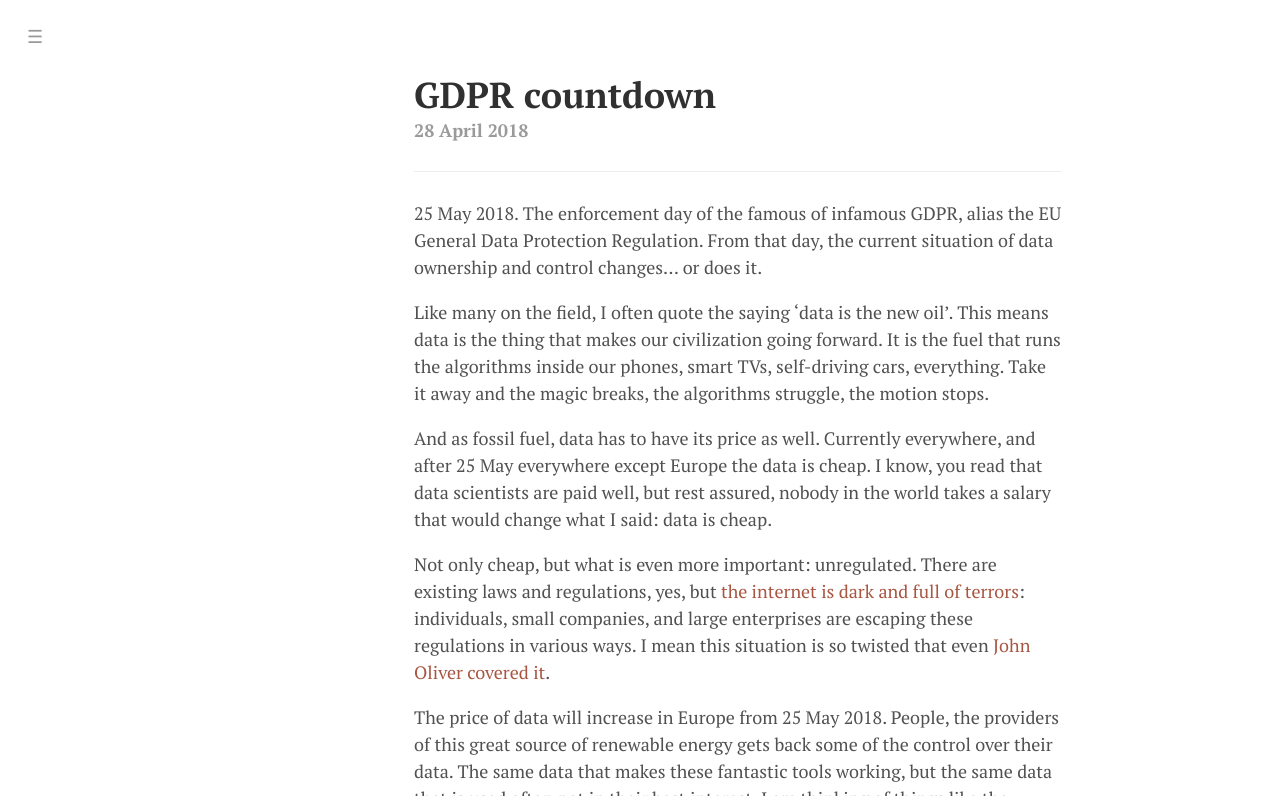
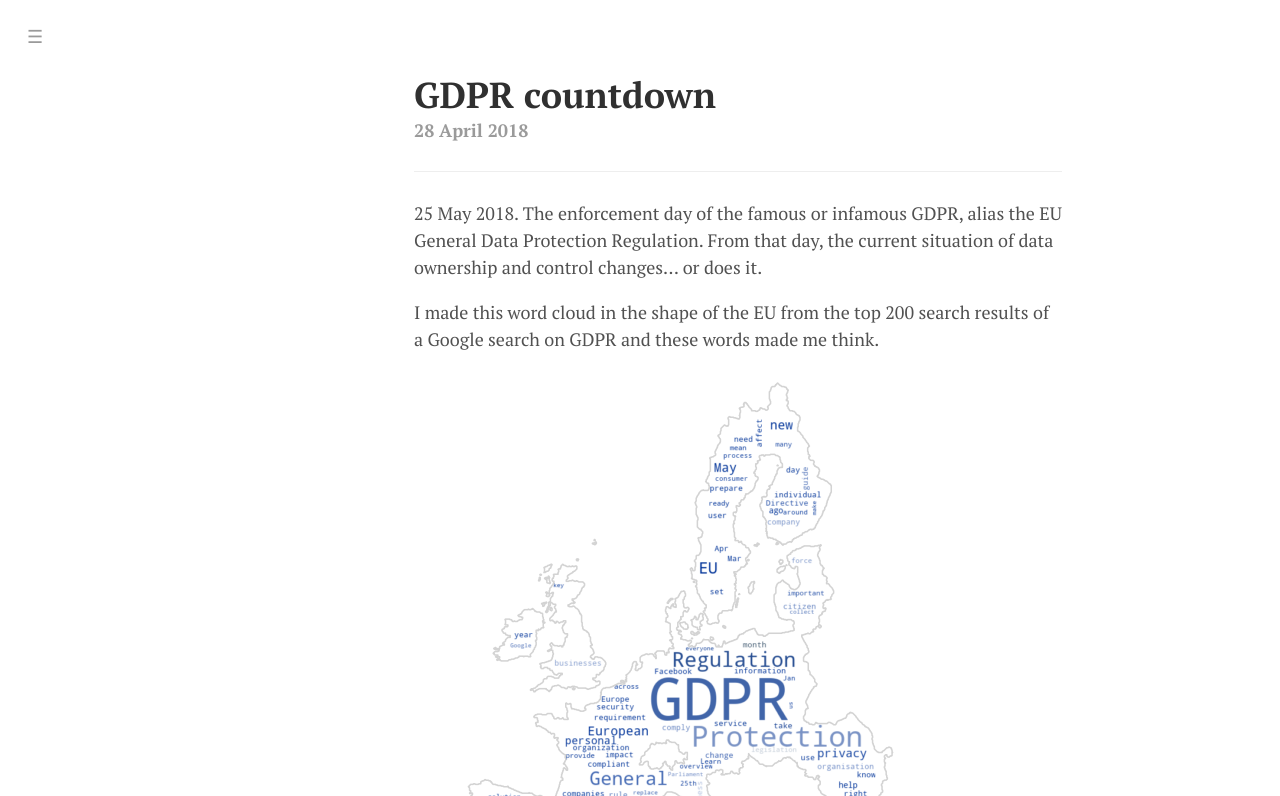
Before and after one commit to nimdvir/agostontorok.github.io, a Jekyll site: the page built from _posts/2018-04-28-gdpr.md, in a window 1280 px wide and 1400 px high, cut to the strip 0-796 px from the top of the window. Built offline with Jekyll 4.4.1, drawn with Linux system fonts in a browser that asks for light colours; nearby versions of some CDN libraries; some web fonts are replaced; comment, search, counter and statistics services are not loaded; some of the changed text lies outside the part shown.

Commit message:
typos fixed

```diff
--- a/_posts/2018-04-28-gdpr.md
+++ b/_posts/2018-04-28-gdpr.md
@@ -5,7 +5,11 @@ date: '2018-04-28'
 tags: opinion data science big data
 ---
 
-25 May 2018. The enforcement day of the famous of infamous GDPR, alias the EU General Data Protection Regulation. From that day, the current situation of data ownership and control changes... or does it.
+25 May 2018. The enforcement day of the famous or infamous GDPR, alias the EU General Data Protection Regulation. From that day, the current situation of data ownership and control changes... or does it.
+
+I made this word cloud in the shape of the EU from the top 200 search results of a Google search on GDPR and these words made me think.
+
+<img class="  wp-image-74 alignright" src="/public/img/gdpr_wordcloud.png" alt="GDPR buzzwords"  width="auto" height="auto" />
 
 Like many on the field, I often quote the saying 'data is the new oil'.  This means data is the thing that makes our civilization going forward. It is the fuel that runs the algorithms inside our phones, smart TVs, self-driving cars, everything. Take it away and the magic breaks, the algorithms struggle, the motion stops.
 
@@ -22,7 +26,3 @@ Facebook sent an update over their privacy and security policies some days ago.
 Good news, intelligible and easily accessible consent forms are one of the [key changes of GPDR](https://www.eugdpr.org/key-changes.html). But it's not only the EU, or Facebook, or Google or any big company which can help keeping us data providers safe. We are also responsible to sell our data to parties who we want to and only as long as we used their service. So for a start head to your [Facebook applications settings](https://www.facebook.com/settings?tab=applications&section=inactive) and remove Cambridge Analytica along with any parties who you don't even remember when you gave access.
 
 As the late Neil Armstrong said once: That's one small step for man, one giant leap for mankind.
-
-One last thing, I made this word cloud in the shape of the EU from the top 200 search results of a Google search on GDPR.
-
-<img class="  wp-image-74 alignright" src="/public/img/gdpr_wordcloud.png" alt="GDPR buzzwords"  width="auto" height="auto" />
```
